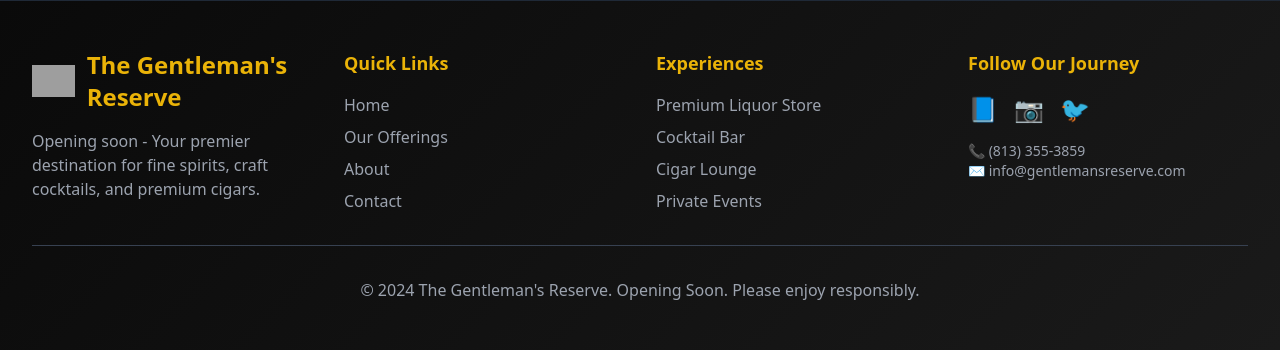
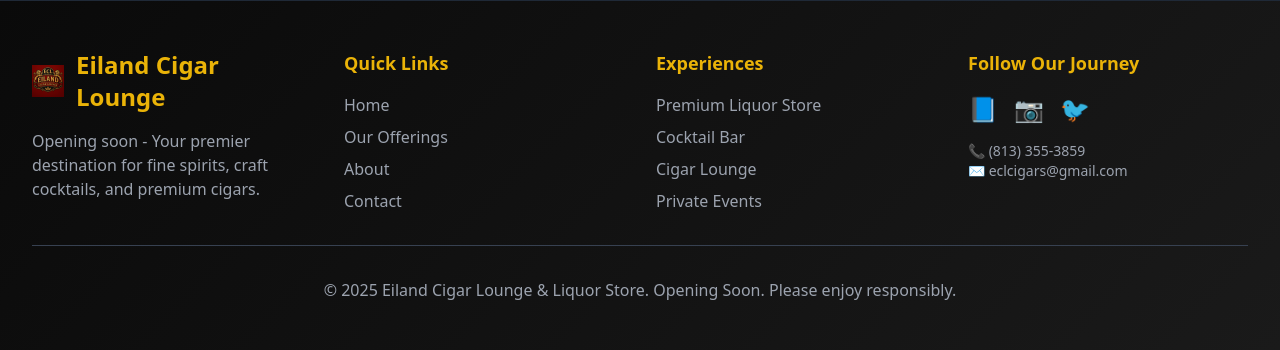
Before and after one commit to Vijay-Kumar-Reddy/myeclproject, a Django app: template eclstore/templates/home.html in a window 1280 px wide. Shown: the part 3800-4150 px from the top of the page. Run offline with Django 5.2, Linux system fonts and the light colour scheme; the template is opened without the code that fills it, so the values that code supplies are empty; some libraries are stand-ins or nearby versions; grey boxes are pictures that could not be loaded.

Commit message:
update 1.1

```diff
--- a/eclstore/templates/home.html
+++ b/eclstore/templates/home.html
@@ -452,8 +452,8 @@
                 <div>
                     <div class="flex items-center space-x-3 mb-4">
                         <img
-                            src="YOUR_LOGO_URL_HERE.png"
-                            alt="The Gentleman's Reserve Logo"
+                            src = {% static "images/logo.png" %}
+                            alt="Eiland Cigar Lounge & Liquor Store"
                             class="h-8 w-auto"
                             onerror="this.style.display='none'; this.nextElementSibling.style.display='block';"
                         />
@@ -474,7 +474,7 @@
                                 <text x="20" y="12" text-anchor="middle" fill="url(#goldGradientFooter)" font-size="8" font-family="serif">GR</text>
                             </svg>
                         </div>
-                        <div class="text-2xl font-bold text-yellow-500">The Gentleman's Reserve</div>
+                        <div class="text-2xl font-bold text-yellow-500">Eiland Cigar Lounge</div>
                     </div>
                     <p class="text-gray-400">Opening soon - Your premier destination for fine spirits, craft cocktails, and premium cigars.</p>
                 </div>
@@ -505,12 +505,12 @@
                     </div>
                     <div class="mt-4">
                         <p class="text-gray-400 text-sm">📞 (813) 355-3859</p>
-                        <p class="text-gray-400 text-sm">✉️ info@gentlemansreserve.com</p>
+                        <p class="text-gray-400 text-sm">✉️ eclcigars@gmail.com</p>
                     </div>
                 </div>
             </div>
             <div class="border-t border-gray-700 mt-8 pt-8 text-center text-gray-400">
-                <p>&copy; 2024 The Gentleman's Reserve. Opening Soon. Please enjoy responsibly.</p>
+                <p>&copy; 2025 Eiland Cigar Lounge & Liquor Store. Opening Soon. Please enjoy responsibly.</p>
             </div>
         </div>
     </footer>
```
